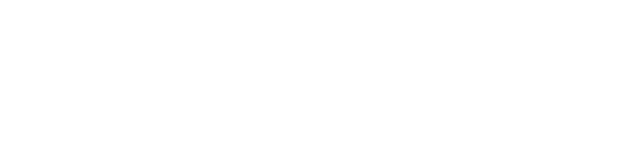
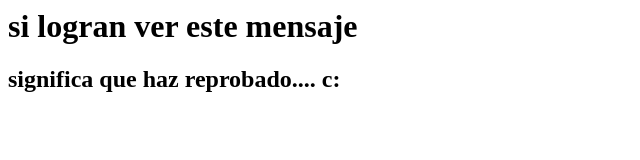
Before and after one commit to 21Amaterasu21/clase-git-hub, a plain HTML site: page parte2.html in a window 1280 px wide. Shown: the whole page, without its empty margins (0-640 px from the left). Drawn offline with Linux system fonts and the light colour scheme.

Commit message:
ultima correccion del profesor

```diff
--- a/parte2.html
+++ b/parte2.html
@@ -1,3 +1,6 @@
 <html>
-
+    <body>
+        <h1>si logran ver este mensaje</h1>
+        <h2>significa que haz reprobado.... c:</h2>
+    </body>
 </html>
```
